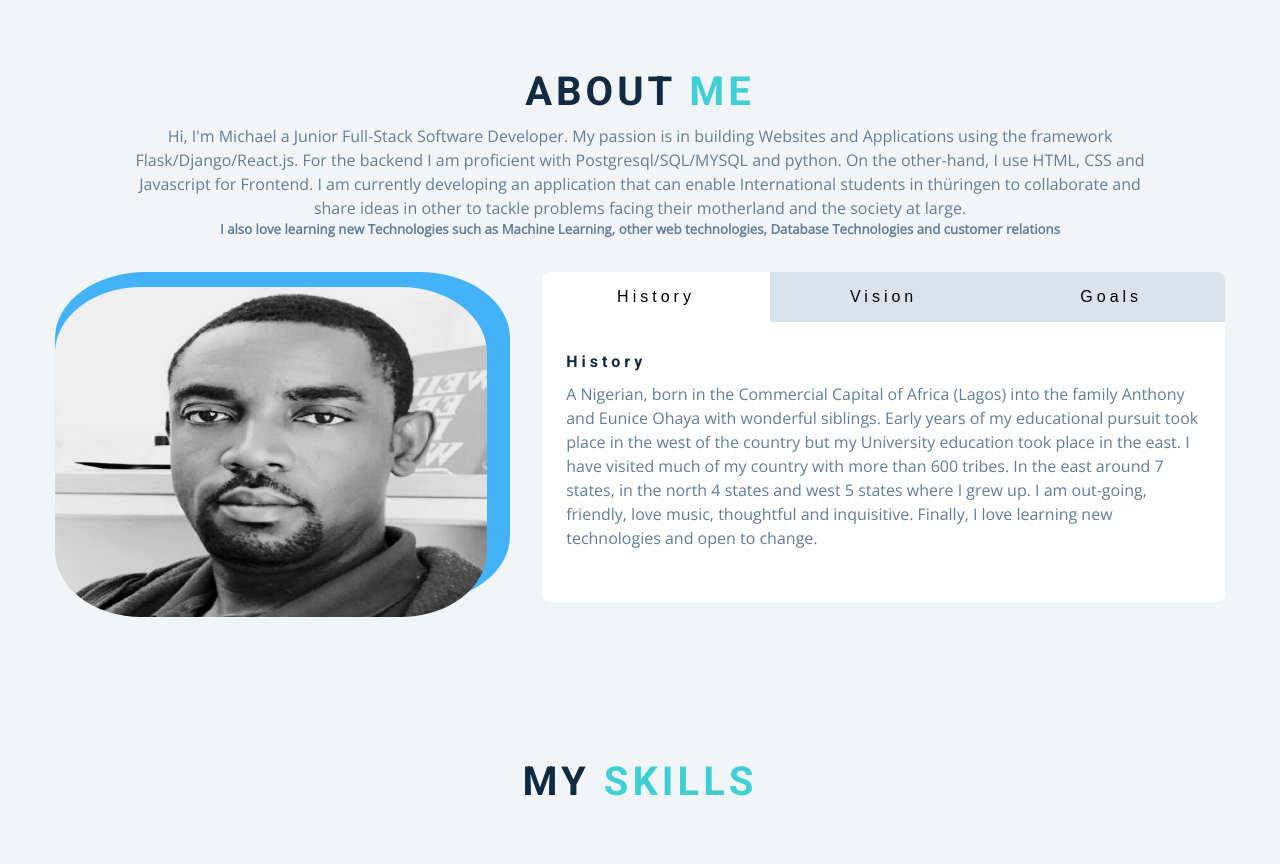
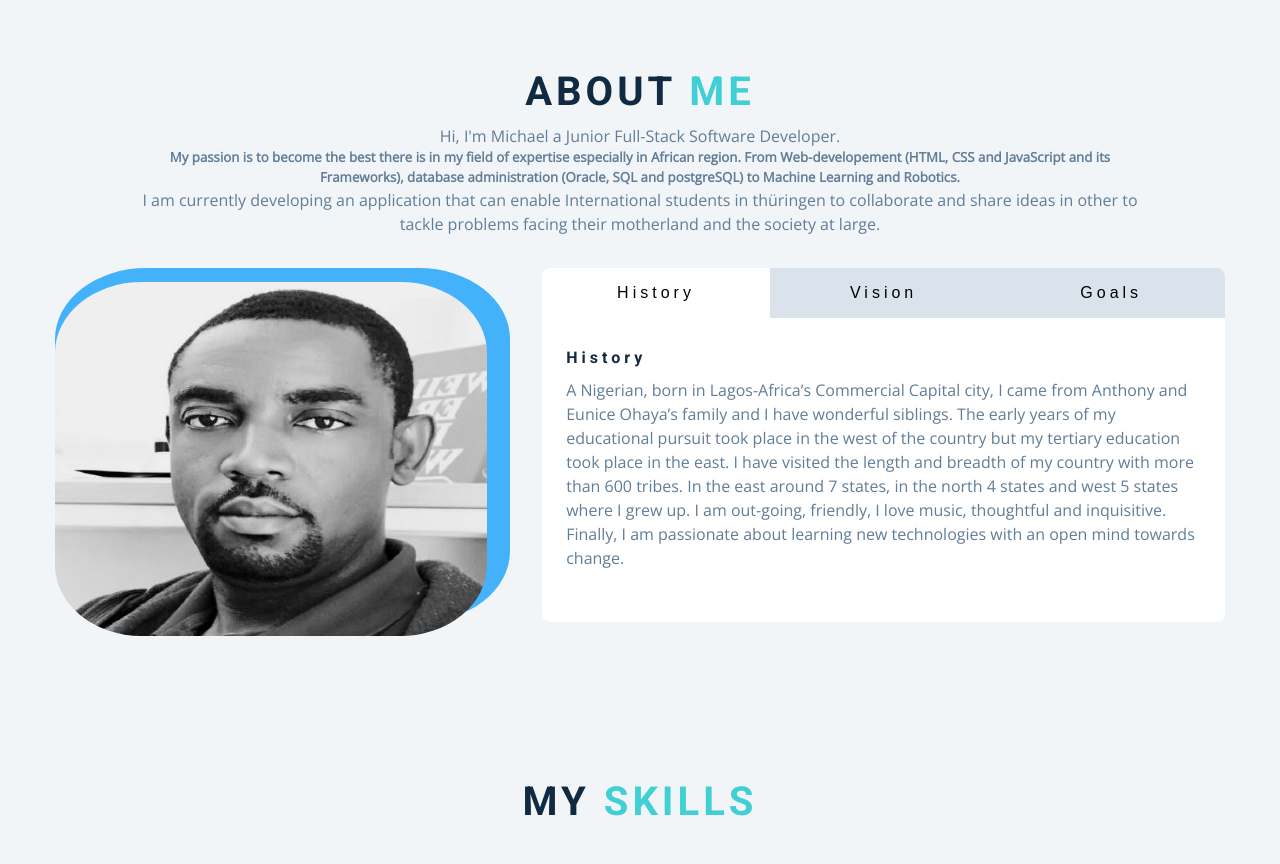
Before and after one commit to ohayamic/my-portfolio, a React (Create React App) app: page / in a window 1280 px wide. Shown: the part 880-1744 px from the top of the page. Built offline with nearby package versions, Linux system fonts and the light colour scheme.

Commit message:
Update About.js

```diff
--- a/src/components/About.js
+++ b/src/components/About.js
@@ -28,18 +28,17 @@ const About = () => {
           about <span>me</span>
         </h2>
         <p>
-          Hi, I'm Michael a Junior Full-Stack Software Developer. My passion is
-          in building Websites and Applications using the framework
-          Flask/Django/React.js. For the backend I am proficient with
-          Postgresql/SQL/MYSQL and python. On the other-hand, I use HTML, CSS
-          and Javascript for Frontend. I am currently developing an application
-          that can enable International students in thüringen to collaborate and
-          share ideas in other to tackle problems facing their motherland and
-          the society at large.{" "}
+          Hi, I'm Michael a Junior Full-Stack Software Developer.{" "}
           <h5>
-            I also love learning new Technologies such as Machine Learning,
-            other web technologies, Database Technologies and customer relations
-          </h5>
+            {" "}
+            My passion is to become the best there is in my field of expertise
+            especially in African region. From Web-developement (HTML, CSS and
+            JavaScript and its Frameworks), database administration (Oracle, SQL
+            and postgreSQL) to Machine Learning and Robotics.
+          </h5>{" "}
+          I am currently developing an application that can enable International
+          students in thüringen to collaborate and share ideas in other to
+          tackle problems facing their motherland and the society at large.{" "}
         </p>
       </div>
       <div className="about-center section-center">
@@ -66,15 +65,16 @@ const About = () => {
             <div className="content active" id="history">
               <h4>history</h4>
               <p>
-                A Nigerian, born in the Commercial Capital of Africa (Lagos)
-                into the family Anthony and Eunice Ohaya with wonderful
-                siblings. Early years of my educational pursuit took place in
-                the west of the country but my University education took place
-                in the east. I have visited much of my country with more than
-                600 tribes. In the east around 7 states, in the north 4 states
-                and west 5 states where I grew up. I am out-going, friendly,
-                love music, thoughtful and inquisitive. Finally, I love learning
-                new technologies and open to change.
+                A Nigerian, born in Lagos-Africa’s Commercial Capital city, I
+                came from Anthony and Eunice Ohaya’s family and I have wonderful
+                siblings. The early years of my educational pursuit took place
+                in the west of the country but my tertiary education took place
+                in the east. I have visited the length and breadth of my country
+                with more than 600 tribes. In the east around 7 states, in the
+                north 4 states and west 5 states where I grew up. I am
+                out-going, friendly, I love music, thoughtful and inquisitive.
+                Finally, I am passionate about learning new technologies with an
+                open mind towards change.
               </p>
             </div>
             <div className="content" id="vision">
```
